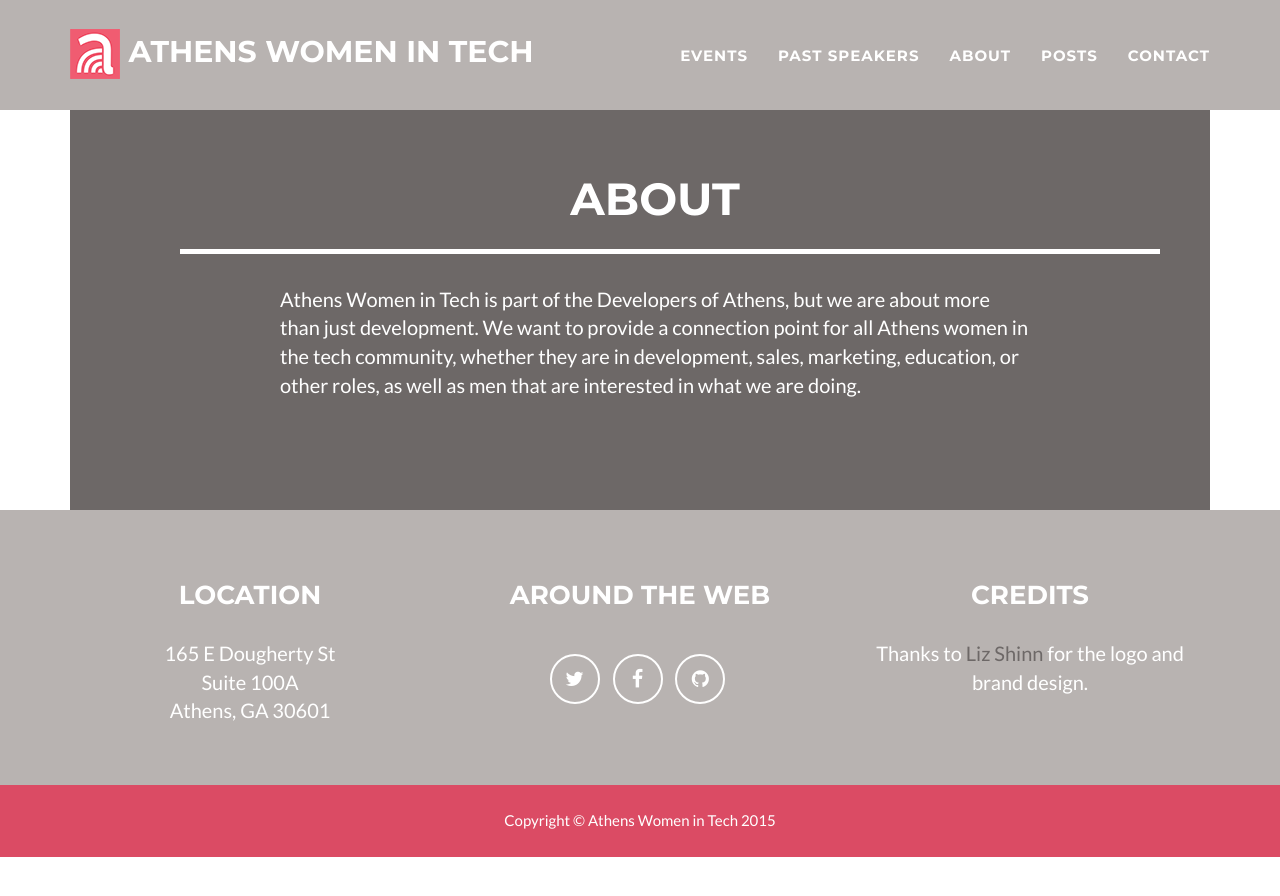
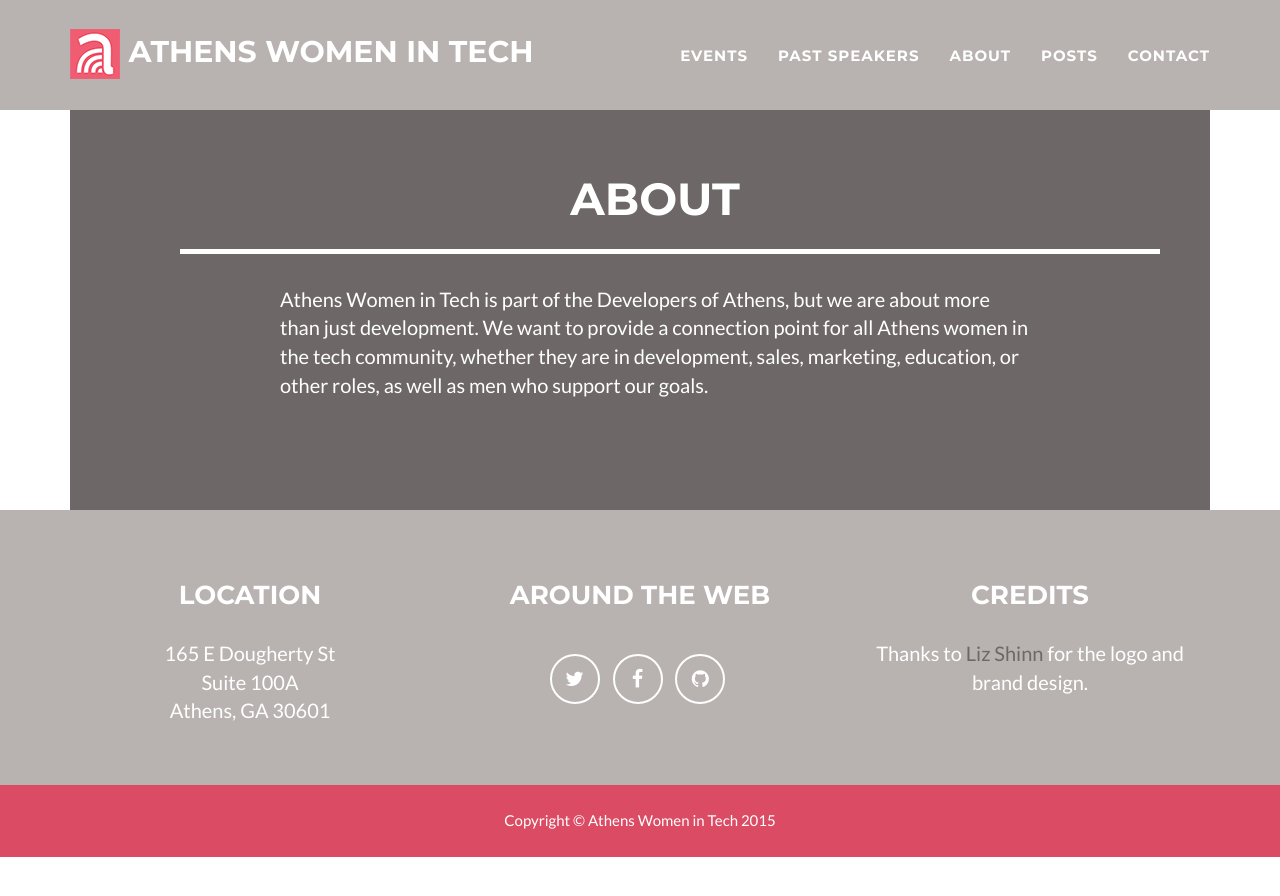
Before and after one commit to AthensWIT/AthensWIT.github.io, a Jekyll site: the page built from about.html, in a window 1280 px wide. Shown: the top 896 px of the page. Built offline with Jekyll 4.4.1, drawn with Linux system fonts in a browser that asks for light colours.

Commit message:
Edit About page

```diff
--- a/about.html
+++ b/about.html
@@ -5,5 +5,5 @@ section_class: success
 permalink: /about/
 ---
 <div class="col-lg-8 col-lg-offset-2">
-  <p>Athens Women in Tech is part of the Developers of Athens, but we are about more than just development. We want to provide a connection point for all Athens women in the tech community, whether they are in development, sales, marketing, education, or other roles, as well as men that are interested in what we are doing.</p>
+  <p>Athens Women in Tech is part of the Developers of Athens, but we are about more than just development. We want to provide a connection point for all Athens women in the tech community, whether they are in development, sales, marketing, education, or other roles, as well as men who support our goals.</p>
 </div>
```
Also changed, not shown: past-speakers.html (+5 -3 lines).
